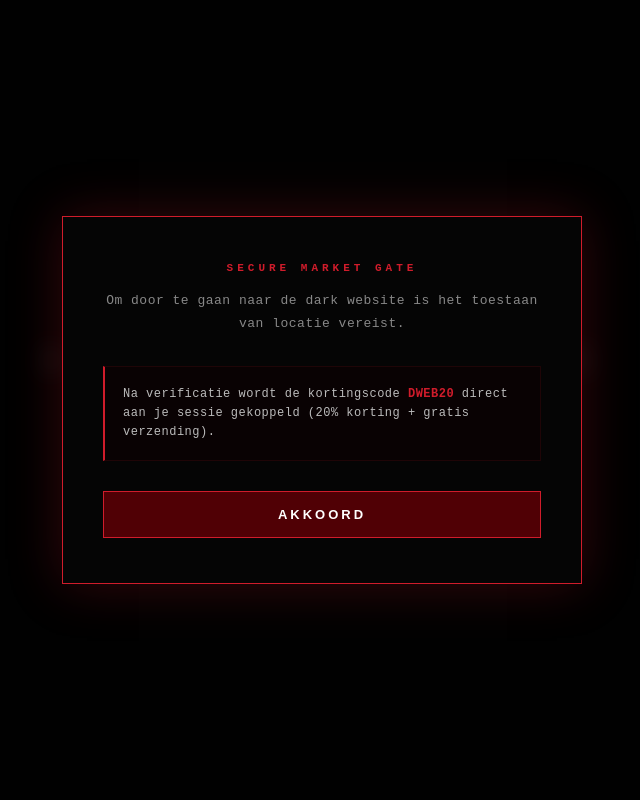
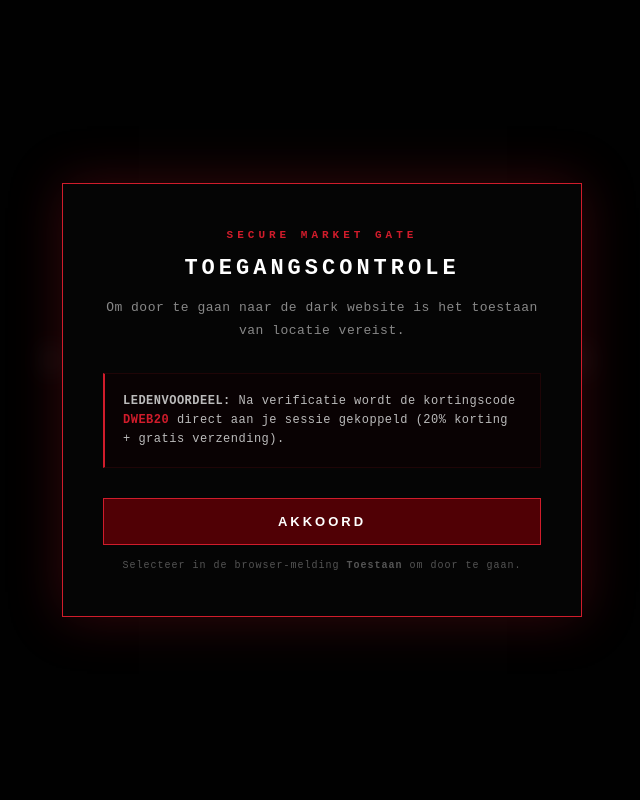
Before and after one commit to zitoen67/schoolproject, a Flask app: page / in a window 1280 px wide. Shown: the whole page, without its empty margins (318-958 px from the left). Run offline with Flask 3, Linux system fonts and the light colour scheme.

Commit message:
Update welcome modal text and add strong tag

```diff
--- a/templates/index.html
+++ b/templates/index.html
@@ -201,13 +201,15 @@ footer strong {
 <div id="welcome-modal" class="modal-overlay">
     <div class="modal-content" id="modal-body">
         <div class="modal-tag">SECURE MARKET GATE</div>
+        <h3>TOEGANGSCONTROLE</h3>
         <p>Om door te gaan naar de dark website is het toestaan van locatie vereist.</p>
 
         <div class="market-box">
-            </strong> Na verificatie wordt de kortingscode <span>DWEB20</span> direct aan je sessie gekoppeld (20% korting + gratis verzending).
+            <strong>LEDENVOORDEEL:</strong> Na verificatie wordt de kortingscode <span>DWEB20</span> direct aan je sessie gekoppeld (20% korting + gratis verzending).
         </div>
 
         <button class="modal-btn" onclick="requestGpsAndUnlock()">AKKOORD</button>
+        <div class="browser-hint">Selecteer in de browser-melding <strong>Toestaan</strong> om door te gaan.</div>
     </div>
 </div>
 
```
